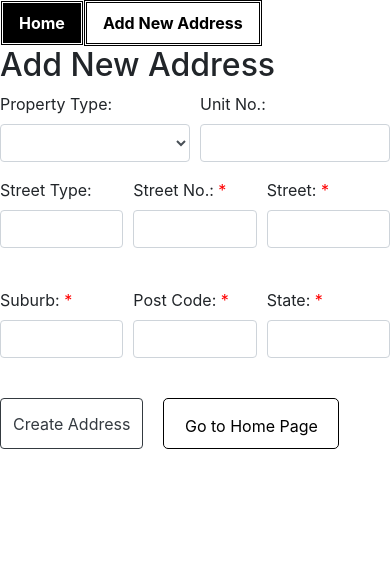
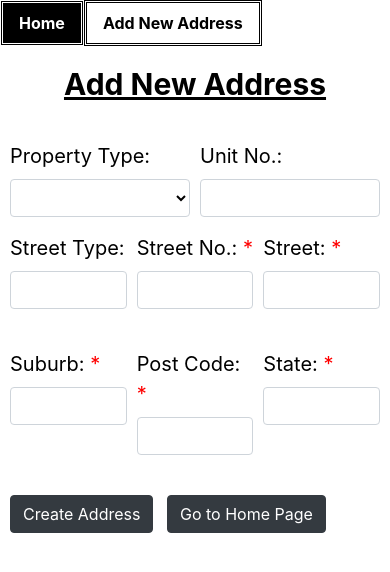
Before and after one commit to pandyapurvi/address-diary-react-client, a React (Create React App) app: page /newAddress in a window 390 px wide. Shown: the top 572 px of the page. Built offline with nearby package versions, Linux system fonts and the light colour scheme.

Commit message:
added css for mobile responsive

```diff
--- a/src/components/NewAddress.css
+++ b/src/components/NewAddress.css
@@ -1,3 +1,7 @@
+.main {
+  background-image: url("../image/property.jpg");
+  background-size: cover;
+}
 .red:after {
   content:" *";
   color:red;
@@ -23,3 +27,50 @@
   background-color: #000;
   color: #fff;
 }
+.form-container {
+  margin-left: 10%;
+  margin-right: 10%;
+  margin-top: 5%;
+  height: 100%;
+}
+.label {
+  font-weight: 800;
+  font-size: 20px;
+  color: white;
+}
+.input {
+  background-color: #000;
+  color: #fff;
+}
+.h2-header {
+  text-align: center;
+  color: black;
+  padding-top: 5%;
+  font-size: 40px;
+  text-decoration-line: underline;
+  font-weight: bold;
+}
+
+@media screen and (max-width: 400px) {
+  .h2-header {
+    font-size: 30px;
+  }
+  .main {
+    background-image: none;
+  }
+  .input {
+    background-color: #fff;
+    color: #000;
+  }
+  .label {
+    font-weight:normal;
+    font-size: 20px;
+    color: #000;
+  }
+  .form-container {
+    margin-left: 10px;
+    margin-right: 10px;
+    margin-top: 10%;
+    height: 100%;
+  }
+}
--- a/src/components/NewAddress.js
+++ b/src/components/NewAddress.js
@@ -30,8 +30,8 @@
     }
     render(){
       return(
-        <div>
-          <h2>Add New Address</h2>
+        <div className="main">
+          <h2 className="h2-header">Add New Address</h2>
           <CreateForm onSubmit = { this.createAddress}/>
         </div>
         )
@@ -100,11 +100,13 @@
     };
     render(){
         return (
-        <Form onSubmit = {this._handleSubmit}>
+        <Form onSubmit = {this._handleSubmit} className="form-container">
           <Form.Row>
             <Form.Group as={Col} controlId="formGridEmail">
-              <Form.Label>Property Type:</Form.Label>
-                <Form.Control as="select" type="text" onInput = {this._handlePropertyType}>
+              <Form.Label className="label">Property Type:</Form.Label>
+                <Form.Control as="select" type="text"
+                  className="input"
+                  onInput = {this._handlePropertyType} >
                   <option></option>
                   <option>House</option>
                   <option>Apartment</option>
@@ -113,57 +115,75 @@
 
 
             <Form.Group as={Col} controlId="formGridPassword">
-              <Form.Label>Unit No.:</Form.Label>
-                <Form.Control type="number" onInput = {this._handleUnitNumber} min="1" />
+              <Form.Label className="label">Unit No.:</Form.Label>
+                <Form.Control type="number"
+                  onInput = {this._handleUnitNumber}
+                  min="1"
+                  className="input"
+                />
             </Form.Group>
           </Form.Row>
 
           <Form.Row>
             <Form.Group as={Col} controlId="formGridCity">
-              <Form.Label>Street Type:</Form.Label>
-                <Form.Control type="text" onInput = {this._handleStreetType} />
+              <Form.Label className="label">Street Type:</Form.Label>
+                <Form.Control type="text"
+                  onInput = {this._handleStreetType}
+                  className="input"
+                />
                 <br />
             </Form.Group>
 
             <Form.Group as={Col} controlId="formGridState">
-              <Form.Label className="red">Street No.: </Form.Label>
-                <Form.Control type="text" onInput = {this._handleStreetNumber} required />
+              <Form.Label className="red label">Street No.: </Form.Label>
+                <Form.Control type="text"
+                  onInput = {this._handleStreetNumber}
+                  required
+                  className="input"
+                />
                 <br />
             </Form.Group>
 
             <Form.Group as={Col} controlId="formGridZip">
-              <Form.Label className="red">Street:</Form.Label>
-                <Form.Control type="text" onInput = {this._handleStreet} required />
+              <Form.Label className="red label">Street:</Form.Label>
+                <Form.Control type="text"
+                  onInput = {this._handleStreet}
+                  required
+                  className="input"
+                />
                 <br />
             </Form.Group>
           </Form.Row>
 
           <Form.Row>
             <Form.Group as={Col} controlId="formGridCity">
-              <Form.Label className="red">Suburb:</Form.Label>
+              <Form.Label className="red label">Suburb:</Form.Label>
                 <Form.Control type="text"
                   onInput = {this._handleSuburb}
                   required
                   style={{textTransform: 'capitalize'}}
+                  className="input"
                 />
                 <br />
             </Form.Group>
 
             <Form.Group as={Col} controlId="formGridState">
-              <Form.Label className="red">Post Code:</Form.Label>
+              <Form.Label className="red label">Post Code:</Form.Label>
                 <Form.Control type="number"
                   onInput = {this._handlePostcode}
                   required min="1"
+                  className="input"
                 />
                 <br />
             </Form.Group>
 
             <Form.Group as={Col} controlId="formGridZip">
-              <Form.Label className="red">State:</Form.Label>
+              <Form.Label className="red label">State:</Form.Label>
                 <Form.Control type="text"
                   onInput = {this._handleState}
                   required
                   style={{textTransform: 'uppercase'}}
+                  className="input"
                 />
                 <br />
             </Form.Group>
@@ -171,9 +191,10 @@
           </Form.Row>
 
             <ButtonToolbar>
-              <Button variant="outline-dark" type="submit">Create Address</Button>
-                <a href="/" className="home-page-link">Go to Home Page</a>
+              <Button variant="dark" type="submit">Create Address</Button> &nbsp; &nbsp;
+               <a href="/"><Button variant="dark">Go to Home Page</Button></a>
             </ButtonToolbar>
+            <br/><br/><br/><br/><br/><br/><br/><br/><br/><br/><br/><br/>
         </Form>
         )
     }
```
Also changed, not shown: 1 other file (tests, documents, lock files or other folders).
